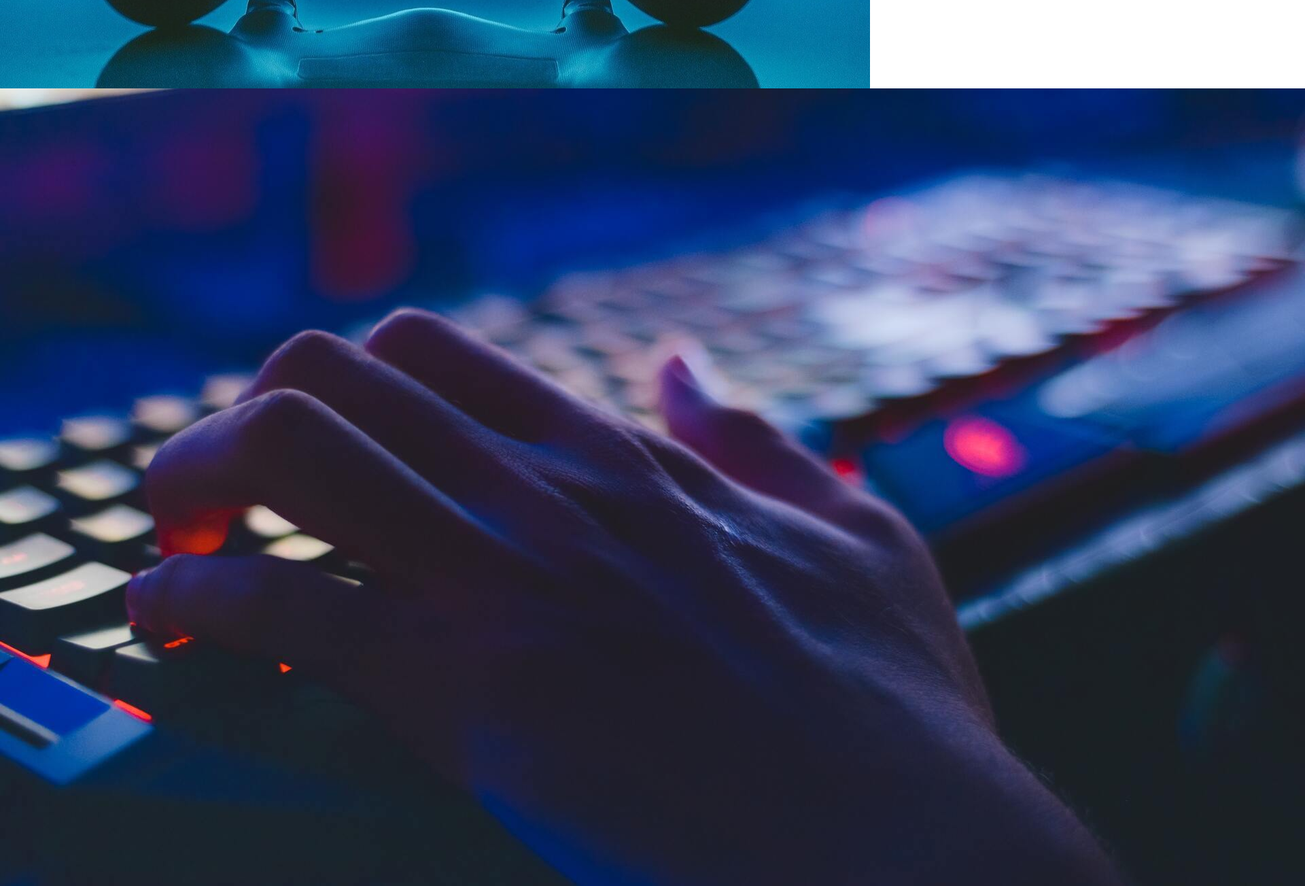
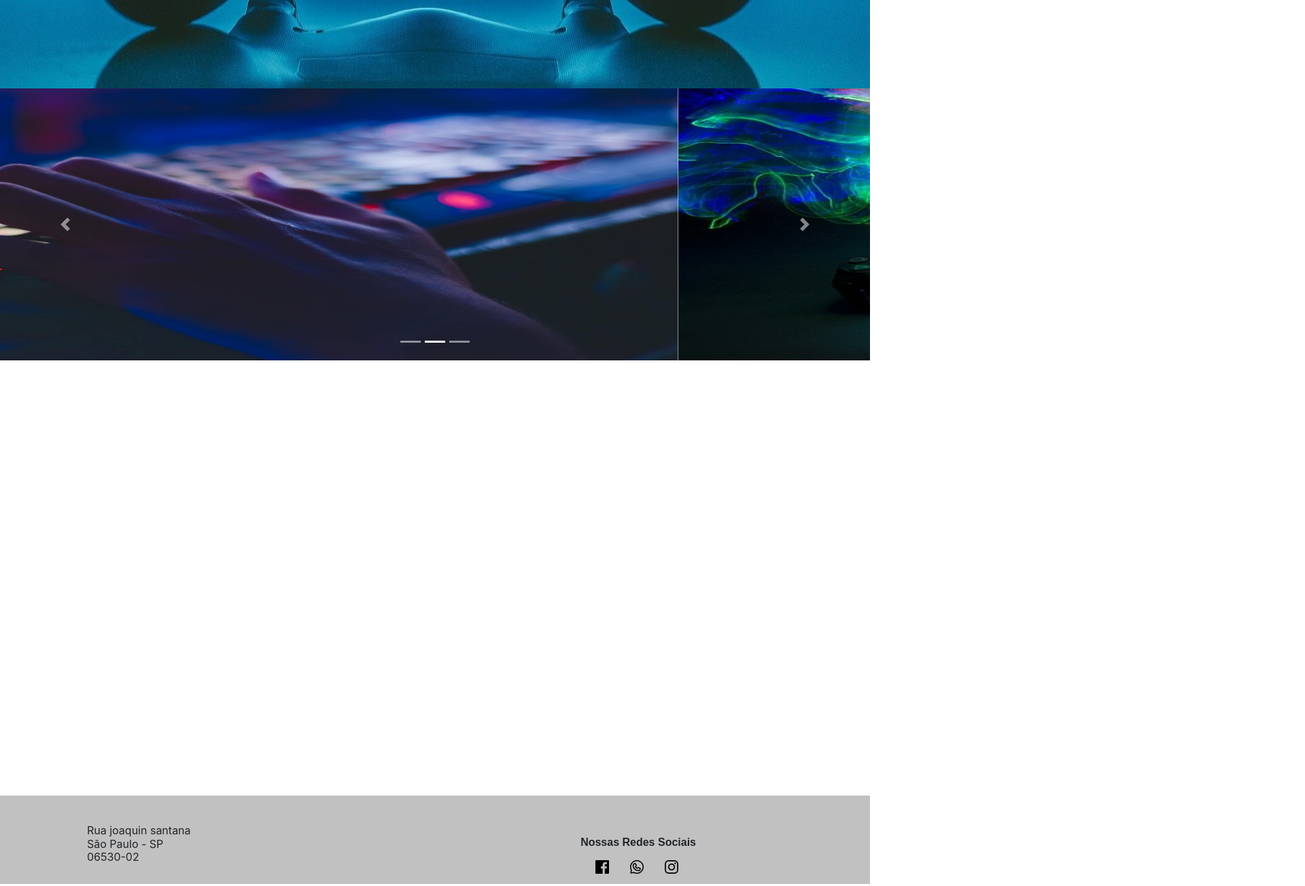
Before and after one commit to RyanBrayan/GameMania, a plain HTML site: page index.html in a window 1280 px wide. Shown: the part 420-1723 px from the top of the page at 68% size, 1920 px wide, since content can reach past the window. Drawn offline with nearby package versions, Linux system fonts and the light colour scheme.

Commit message:
Agora com os dados html contendo carrosel

```diff
--- a/CSS.css
+++ b/CSS.css
@@ -81,18 +81,18 @@
 #menu .carrinho{
     position: absolute;
     color: white;
-    width: 20px;
-    height: 20px;
-    right: 20%;
-    top: 30px;
+    width: 18px;
+    height: 18px;
+    right: 17%;
+    top: 34px;
 }
 #menu .conta{
     position: absolute;
     text-decoration:none;
     color: white;
     text-transform: none;
-    right: 7%;
-    top: 30px;
+    right: 8%;
+    top: 33px;
 }
 #menu .cadeira{
     position: absolute;
@@ -110,12 +110,64 @@
     right: 40%;
     top: 70px;
 }
+.login{
+    position: absolute;
+    color: white;
+    right: 5%;
+    top: 34px;
+}
 
-.rodape {
+.d-block{
+    width: 100%;
+    height: 400px;
+}
+
+#rodape {
     position: absolute;
     width: 100%;
-    height: 120px;
-    margin-top: 100%;
+    height: 130px;
+    margin-top: 50%;
     background-color:#C1C1C1;
 
 }
+.rua{
+    position: absolute;
+    top: 30%;
+    left: 10%;
+}
+.estado{
+    position: absolute;
+    top: 45%;
+    left: 10%;
+}
+.cep{
+    position: absolute;
+    top: 60%;
+    left: 10%;
+}
+#rodape .redes-sociais{
+    position: absolute;
+    top: 44%;
+    right: 20%;
+    text-transform: none;
+    font-weight: bold;
+    font-family: Arial, Helvetica, sans-serif ;
+}
+#rodape .facebook{
+    position: absolute;
+    height: 30px;
+    top: 70%;
+    right: 30%;
+}
+#rodape .whatsapp{
+    position: absolute;
+    height: 30px;
+    top: 70%;
+    right: 26%;
+}
+#rodape .instagram{
+    position: absolute;
+    height: 30px;
+    top: 70%;
+    right: 22%;
+}
--- a/index.html
+++ b/index.html
@@ -8,6 +8,10 @@
     <meta name="viewport" content="width=device-width, initial-scale=1.0">
     <title>Meu primeiro site</title>
     <link rel="stylesheet" href="CSS.css">
+    <link rel="stylesheet" href="https://stackpath.bootstrapcdn.com/bootstrap/4.1.3/css/bootstrap.min.css" integrity="sha384-MCw98/SFnGE8fJT3GXwEOngsV7Zt27NXFoaoApmYm81iuXoPkFOJwJ8ERdknLPMO" crossorigin="anonymous">
+    <script src="https://code.jquery.com/jquery-3.3.1.slim.min.js" integrity="sha384-q8i/X+965DzO0rT7abK41JStQIAqVgRVzpbzo5smXKp4YfRvH+8abtTE1Pi6jizo" crossorigin="anonymous"></script>
+    <script src="https://cdnjs.cloudflare.com/ajax/libs/popper.js/1.14.3/umd/popper.min.js" integrity="sha384-ZMP7rVo3mIykV+2+9J3UJ46jBk0WLaUAdn689aCwoqbBJiSnjAK/l8WvCWPIPm49" crossorigin="anonymous"></script>
+    <script src="https://stackpath.bootstrapcdn.com/bootstrap/4.1.3/js/bootstrap.min.js" integrity="sha384-ChfqqxuZUCnJSK3+MXmPNIyE6ZbWh2IMqE241rYiqJxyMiZ6OW/JmZQ5stwEULTy" crossorigin="anonymous"></script>
 
 
 
@@ -27,10 +31,11 @@
             <a class="jogos" href="jogos.html">Jogos</a>
             <a class="consoles" href="consoles.html">Consoles</a>
             <a class="promocoes" href="promocoes.html">Promoções</a>
-            <a href="#"><img class="carrinho" src="foto/carrinho.png"> </a>
+            <a href="#" title="Carrinho"><img class="carrinho" src="foto/carrinho.png"> </a>
             <a class="conta" href="#"> Cadastre-se</a>
             <a class="cadeira" href="cadeiras.html">Cadeiras</a>
             <a class="destaque" href="#">Destaques</a>
+            <a href='#'title="Login"><img class="login" src="foto/ic_baseline-person .png"></a>
 
         </nav>
 
@@ -38,17 +43,47 @@
     <div class="bem-vindo">
         <h1> Seja bem-vindo a nossa loja Game Mania.</h1>
     </div>
-    <div id= "itens-carrosel">
-        <div id="itens">
-            <div class="item"><img src="foto/teclado-carrosel.jpg"></div>
-            <div class="item"><img src="foto/Controle_Azul1.jpg"></div>
-            <div class="item"><img src="foto/teclado-carrosel.jpg"></div>
+
+
+    <div id="carouselExampleIndicators" class="carousel slide" data-ride="carousel">
+        <ol class="carousel-indicators">
+          <li data-target="#carouselExampleIndicators" data-slide-to="0" class="active"></li>
+          <li data-target="#carouselExampleIndicators" data-slide-to="1"></li>
+          <li data-target="#carouselExampleIndicators" data-slide-to="2"></li>
+        </ol>
+        <div class="carousel-inner">
+          <div class="carousel-item active">
+              <img class="d-block" src="foto/teclado-carrosel.jpg" alt="Primeiro Slide">
+          </div>
+          <div class="carousel-item">
+            <img class="d-block " src="foto/controle-colorido-carrosel.jpg" alt="Segundo Slide">
+          </div>
+          <div class="carousel-item">
+            <img class="d-block " src="foto/teclado-carrosel 3.jpg" alt="Terceiro Slide">
+          </div>
         </div>
-    </div>
+        <a class="carousel-control-prev" href="#carouselExampleIndicators" role="button" data-slide="prev">
+          <span class="carousel-control-prev-icon" aria-hidden="true"></span>
+          <span class="sr-only">Anterior</span>
+        </a>
+        <a class="carousel-control-next" href="#carouselExampleIndicators" role="button" data-slide="next">
+          <span class="carousel-control-next-icon" aria-hidden="true"></span>
+          <span class="sr-only">Próximo</span>
+        </a>
+      </div>
 
     <footer>
-        <div class="rodape">
-            <p>rua:joaquin santana</p>
+        <div id="rodape">
+            <p class="rua">Rua joaquin santana</p>
+            <p class="estado">São Paulo - SP</p>
+            <p class="cep">06530-02</p>
+            <p class="redes-sociais"> Nossas Redes Sociais</p>
+
+            <a class="facebook" href="facebook.com/gamemania"><img src="foto/icon_facebook.png" title="Facebook"></a>
+
+            <a class="whatsapp" href="wa.me/5511910876204"><img src="foto/icon_whatsapp.png" title="Whatsapp"></a>
+
+            <a class="instagram" href="instagram.com/gamemania"><img src="foto/icon_instagram.png" title="Instagram"></a>
         </div>
     </footer>
 </body>
```
Also changed, not shown: foto/ic_baseline-person .png (added), foto/icon_facebook.png (added), foto/icon_instagram.png (added), foto/icon_whatsapp.png (added), jogos.html (line endings or trailing spaces).
